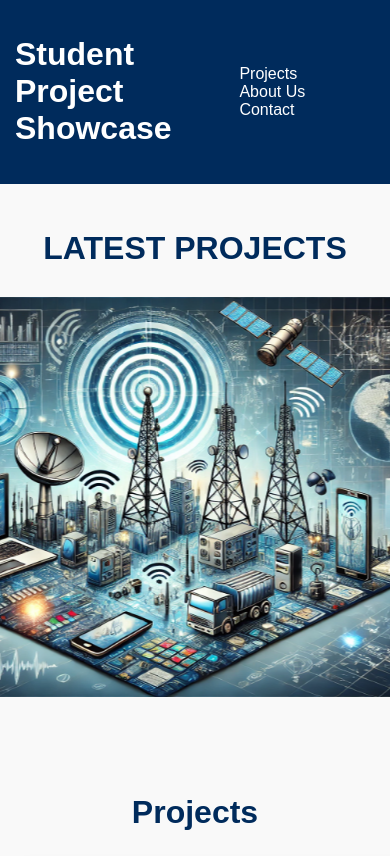
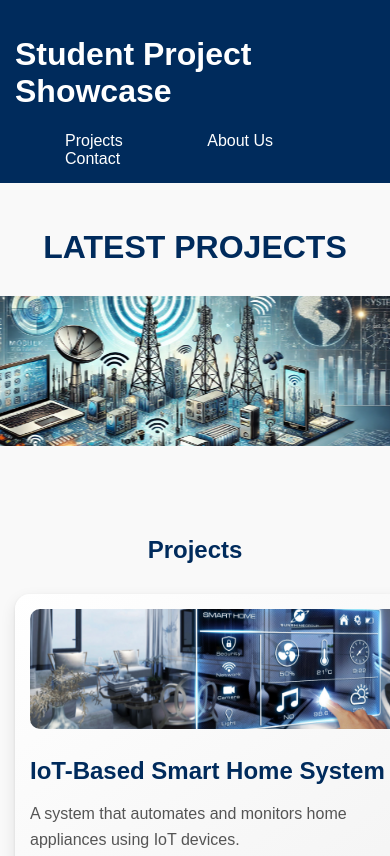
Before and after one commit to revanthbethala/Student-Project-Showcase, a plain HTML site: page index.html in a window 390 px wide. Shown: the top 856 px of the page. Drawn offline with Linux system fonts and the light colour scheme.

Commit message:
add responsiveness

```diff
--- a/styles.css
+++ b/styles.css
@@ -270,3 +270,48 @@ nav {
   color: #fff;
   text-decoration: none;
 }
+/* Responsive Design */
+@media screen and (max-width: 768px) {
+  .carousel-slide {
+    height: 200px;
+  }
+
+  .projects h2 {
+    font-size: 1.8rem;
+  }
+
+  .project-card {
+    padding: 15px;
+  }
+
+  .project-card img {
+    height: 150px;
+  }
+
+  .footer {
+    font-size: 0.9rem;
+  }
+}
+
+@media screen and (max-width: 480px) {
+  .header .container {
+    flex-direction: column;
+  }
+
+  .nav {
+    flex-direction: column;
+    gap: 10px;
+  }
+
+  .carousel-slide {
+    height: 150px;
+  }
+
+  .projects h2 {
+    font-size: 1.5rem;
+  }
+
+  .project-card img {
+    height: 120px;
+  }
+}
```
